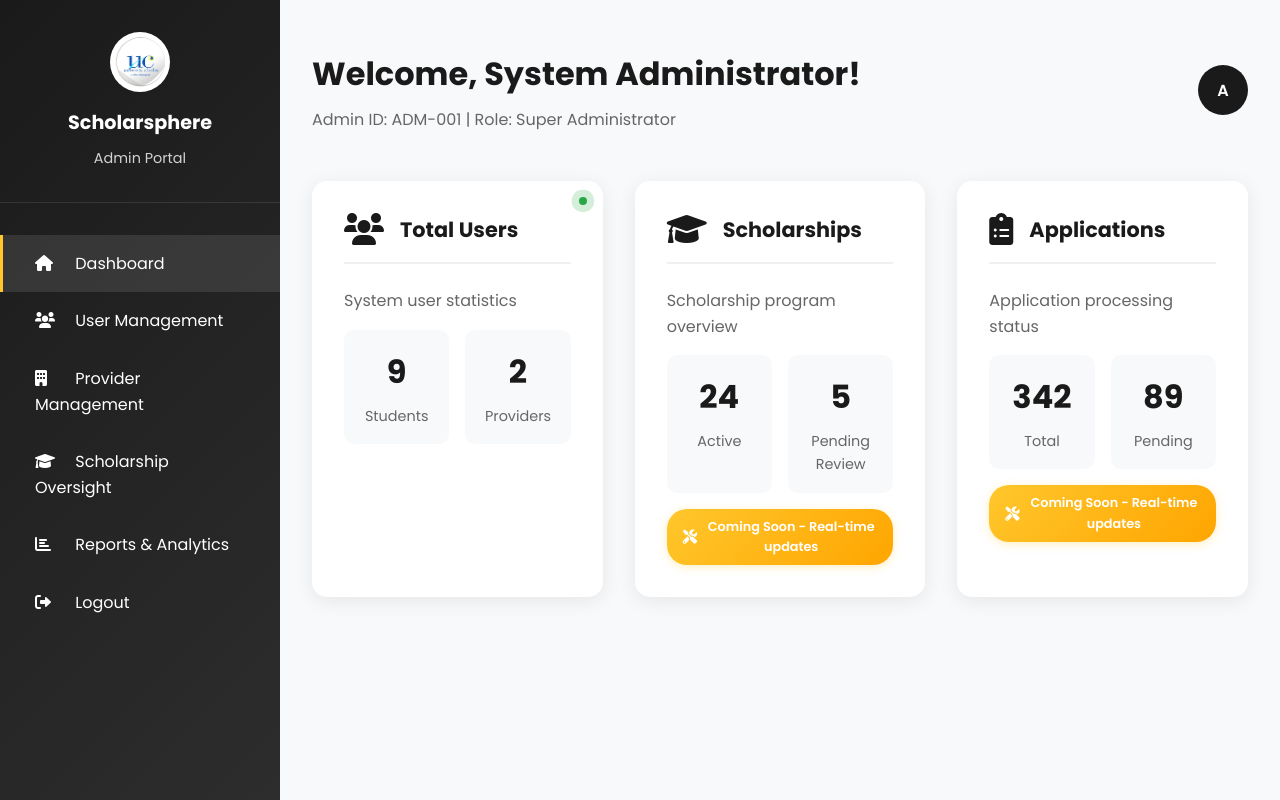
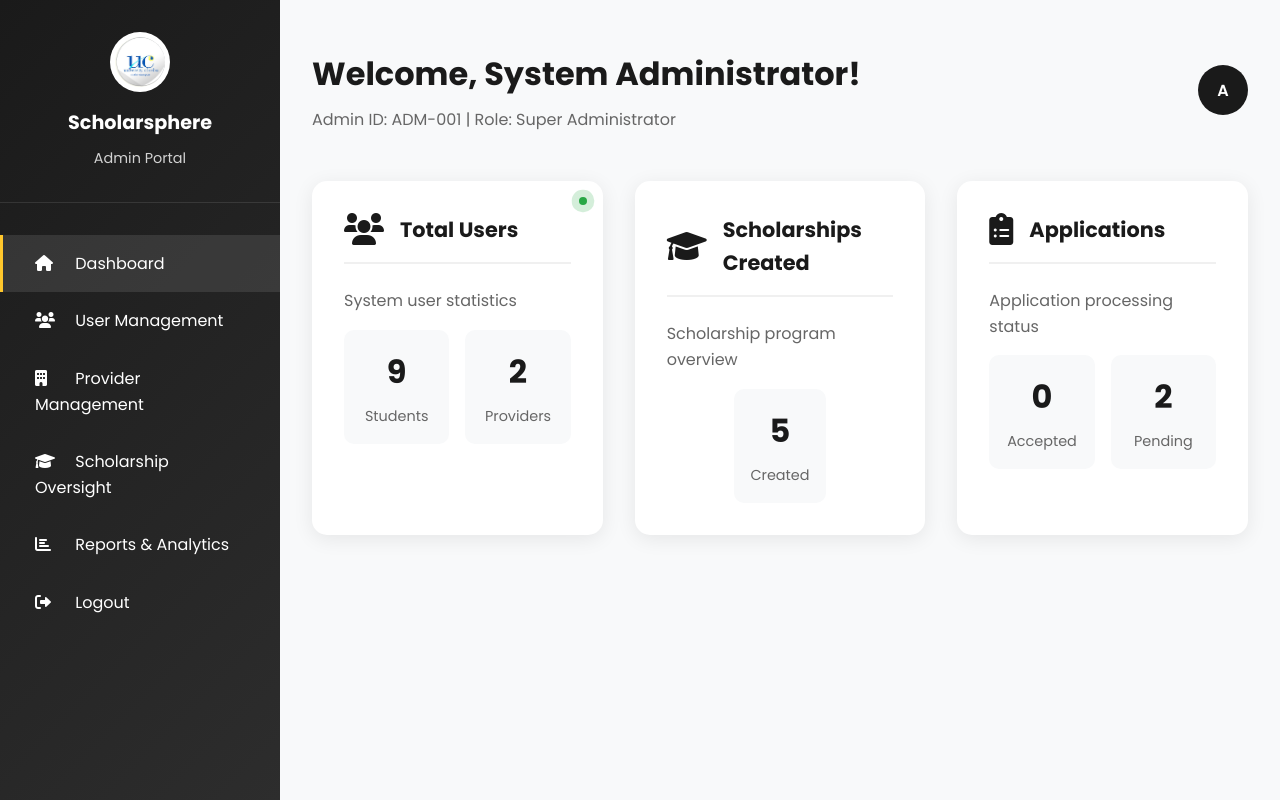
Before and after one commit to Mliaj/scholarsphere, a Flask app: page /admin/dashboard in a window 1280 px wide. Run offline with Flask 3, Linux system fonts and the light colour scheme; a user stored in the database is signed in; data comes from the database, SQL or seed files in the repository; both versions use the stored data as it was before the commit.

Commit message:
Updated Scholarship dashboard

```diff
--- a/admin/routes.py
+++ b/admin/routes.py
@@ -30,6 +30,27 @@ def dashboard():
     cursor.execute("SELECT COUNT(*) FROM users WHERE role = 'provider'")
     total_providers = cursor.fetchone()[0]
 
+    # Additional counts from scholarships/applications aggregates
+    created_scholarships = 0
+    pending_scholarships = 0
+    accepted_applications = 0
+    pending_applications = 0
+    try:
+        cursor.execute("SELECT COUNT(*) FROM scholarships")
+        created_scholarships = cursor.fetchone()[0] or 0
+    except Exception:
+        created_scholarships = 0
+    # Pending scholarships metric removed from dashboard UI
+    try:
+        # Aggregate application status columns if present on scholarships
+        cursor.execute("SELECT IFNULL(SUM(approved_count),0), IFNULL(SUM(pending_count),0) FROM scholarships")
+        row = cursor.fetchone() or (0, 0)
+        accepted_applications = row[0] or 0
+        pending_applications = row[1] or 0
+    except Exception:
+        accepted_applications = 0
+        pending_applications = 0
+
     conn.close()
 
     dashboard_data = {
@@ -37,10 +58,9 @@ def dashboard():
         'stats': {
             'total_students': total_students,
             'total_providers': total_providers,
-            'active_scholarships': 24,  # Coming soon
-            'pending_scholarships': 5,   # Coming soon
-            'total_applications': 342,   # Coming soon
-            'pending_applications': 89   # Coming soon
+            'created_scholarships': created_scholarships,
+            'accepted_applications': accepted_applications,
+            'pending_applications': pending_applications
         },
         'recent_users': [
             {
@@ -588,6 +608,26 @@ def get_stats():
         cursor.execute("SELECT COUNT(*) FROM users WHERE role = 'provider'")
         total_providers = cursor.fetchone()[0]
 
+        # Aggregate dynamic counts
+        created_scholarships = 0
+        pending_scholarships = 0
+        accepted_applications = 0
+        pending_applications = 0
+        try:
+            cursor.execute("SELECT COUNT(*) FROM scholarships")
+            created_scholarships = cursor.fetchone()[0] or 0
+        except Exception:
+            created_scholarships = 0
+        # Pending scholarships metric removed from dashboard UI
+        try:
+            cursor.execute("SELECT IFNULL(SUM(approved_count),0), IFNULL(SUM(pending_count),0) FROM scholarships")
+            row = cursor.fetchone() or (0, 0)
+            accepted_applications = row[0] or 0
+            pending_applications = row[1] or 0
+        except Exception:
+            accepted_applications = 0
+            pending_applications = 0
+
         conn.close()
 
         return jsonify({
@@ -595,10 +635,9 @@ def get_stats():
             'stats': {
                 'total_students': total_students,
                 'total_providers': total_providers,
-                'active_scholarships': 24,  # Coming soon
-                'pending_scholarships': 5,   # Coming soon
-                'total_applications': 342,   # Coming soon
-                'pending_applications': 89   # Coming soon
+                'created_scholarships': created_scholarships,
+                'accepted_applications': accepted_applications,
+                'pending_applications': pending_applications
             }
         })
     except Exception as e:
--- a/templates/admin/dashboard.html
+++ b/templates/admin/dashboard.html
@@ -183,6 +183,12 @@
         margin-top: 1rem;
     }
 
+    /* When a stats grid only has one item, center and widen it for a cleaner look */
+    .stats-grid.single {
+        grid-template-columns: 1fr;
+        justify-items: center;
+    }
+
     .stat-item {
         text-align: center;
         padding: 1rem;
@@ -348,22 +354,15 @@
             <div class="dashboard-card">
                 <div class="card-header">
                     <i class="fas fa-graduation-cap"></i>
-                    <h3>Scholarships</h3>
+                    <h3>Scholarships Created</h3>
                 </div>
                 <div class="card-content">
                     <p>Scholarship program overview</p>
-                    <div class="stats-grid">
+                    <div class="stats-grid single">
                         <div class="stat-item">
-                            <span class="stat-number" id="active-scholarships">{{ data.stats.active_scholarships }}</span>
-                            <div class="stat-label">Active</div>
+                            <span class="stat-number" id="created-scholarships">{{ data.stats.created_scholarships }}</span>
+                            <div class="stat-label">Created</div>
                         </div>
-                        <div class="stat-item">
-                            <span class="stat-number" id="pending-scholarships">{{ data.stats.pending_scholarships }}</span>
-                            <div class="stat-label">Pending Review</div>
-                        </div>
-                    </div>
-                    <div class="coming-soon-badge">
-                        <i class="fas fa-tools"></i> Coming Soon - Real-time updates
                     </div>
                 </div>
             </div>
@@ -377,16 +376,13 @@
                     <p>Application processing status</p>
                     <div class="stats-grid">
                         <div class="stat-item">
-                            <span class="stat-number" id="total-applications">{{ data.stats.total_applications }}</span>
-                            <div class="stat-label">Total</div>
+                            <span class="stat-number" id="accepted-applications">{{ data.stats.accepted_applications }}</span>
+                            <div class="stat-label">Accepted</div>
                         </div>
                         <div class="stat-item">
                             <span class="stat-number" id="pending-applications">{{ data.stats.pending_applications }}</span>
                             <div class="stat-label">Pending</div>
                         </div>
-                    </div>
-                    <div class="coming-soon-badge">
-                        <i class="fas fa-tools"></i> Coming Soon - Real-time updates
                     </div>
                 </div>
             </div>
@@ -410,8 +406,11 @@ function updateStats() {
                 // Add smooth animation for updated numbers
                 const updatedElements = [
                     document.getElementById('total-students'),
-                    document.getElementById('total-providers')
-                ];
+                    document.getElementById('total-providers'),
+                    document.getElementById('created-scholarships'),
+                    document.getElementById('accepted-applications'),
+                    document.getElementById('pending-applications')
+                ].filter(Boolean);
 
                 updatedElements.forEach(element => {
                     element.style.transform = 'scale(1.1)';
```
Also changed, not shown: instance/scholarsphere.db (deleted).
